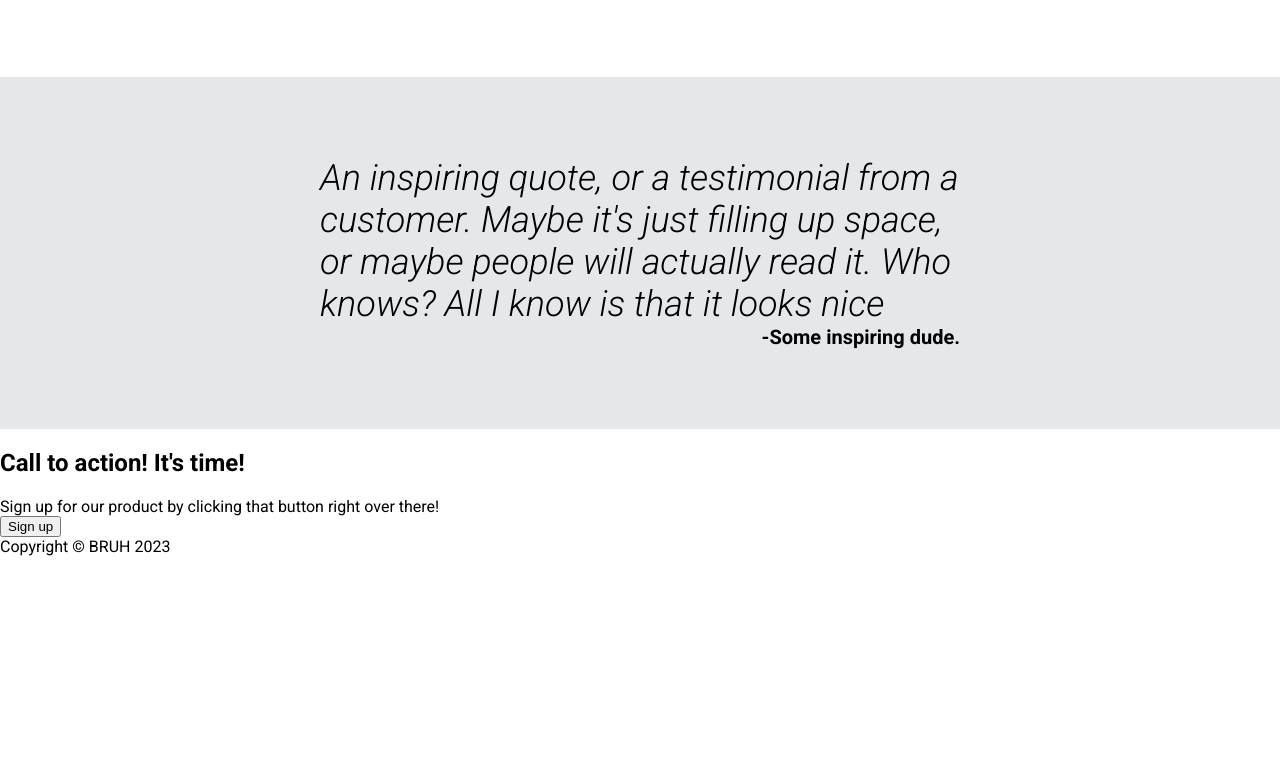
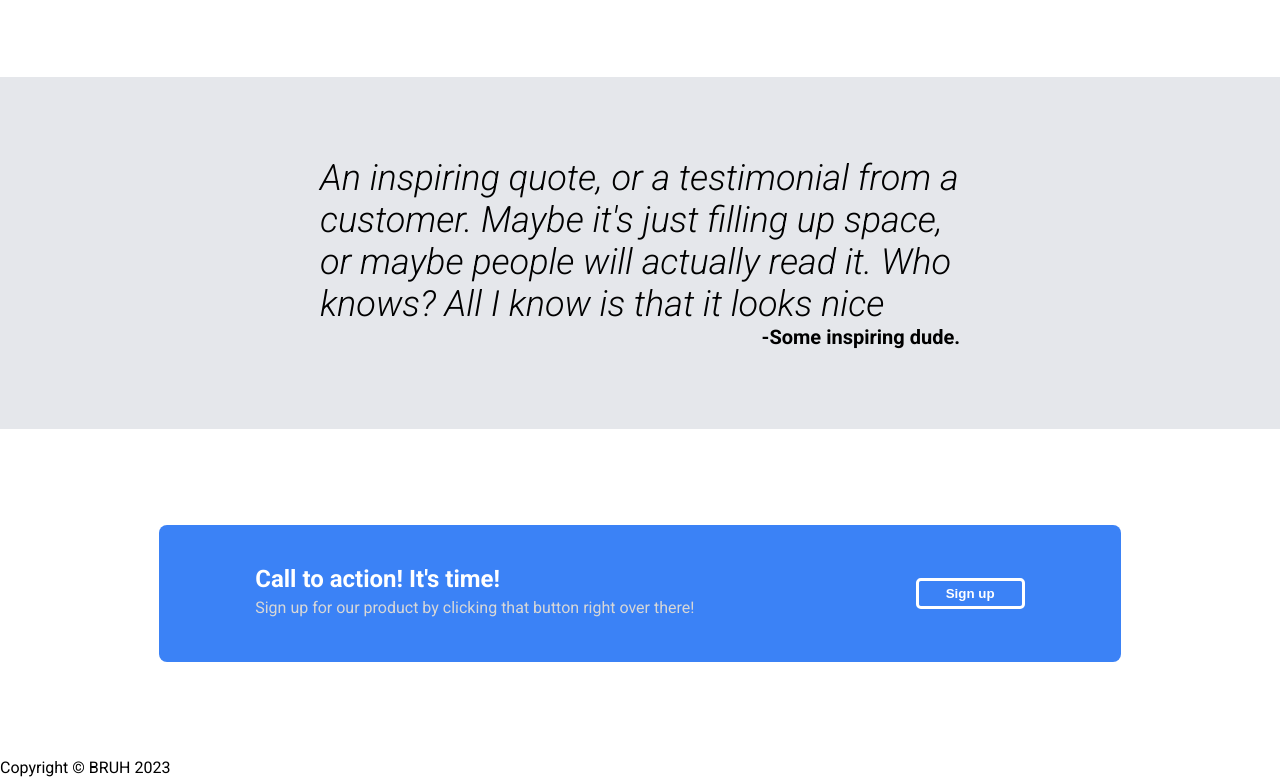
Before and after one commit to Spycrab-db/odin-landing-page, a plain HTML site: page index.html in a window 1280 px wide. Shown: the part 858-1635 px from the top of the page. Before the commit the page ends 1414 px from the top, so only its background shows below. Drawn offline with Linux system fonts and the light colour scheme.

Commit message:
Finished call to action section's CSS

```diff
--- a/index.css
+++ b/index.css
@@ -115,3 +115,39 @@ header ul div{
     text-align: right;
     font-weight: bold;
 }
+
+.call-action{
+    color: white;
+    display: flex;
+    justify-content: center;
+    align-items: center;
+    padding: 6rem 3rem;
+}
+
+.call-action>div{
+    background-color:#3b82f6;
+    padding: 2.5rem 6rem;
+    width: 65%;
+    border-radius: .5rem;
+    display: flex;
+    justify-content: space-between;
+}
+
+.call-action h2, .call-action p{
+    margin-top: 0;
+    margin-bottom: .3rem;
+}
+
+.action-button{
+    display: flex;
+    align-items: center;
+}
+
+.action-button button{
+    color: white;
+    background-color: #3b82f6;
+    padding: .3rem 1.7rem;
+    border: solid white;
+    border-radius: .3rem;
+    font-weight: bold;
+}
--- a/index.html
+++ b/index.html
@@ -71,13 +71,13 @@
                 </div>
             </div>
         </section>
-        <section>
-            <div class="call-action">
+        <section class="call-action">
+            <div>
                 <div>
                     <h2>Call to action! It's time!</h2>
-                    Sign up for our product by clicking that button right over there!
+                    <p style="color: rgb(215, 215, 215);">Sign up for our product by clicking that button right over there!</p>
                 </div>
-                <div>
+                <div class="action-button">
                     <button>Sign up</button>
                 </div>
             </div>
```
